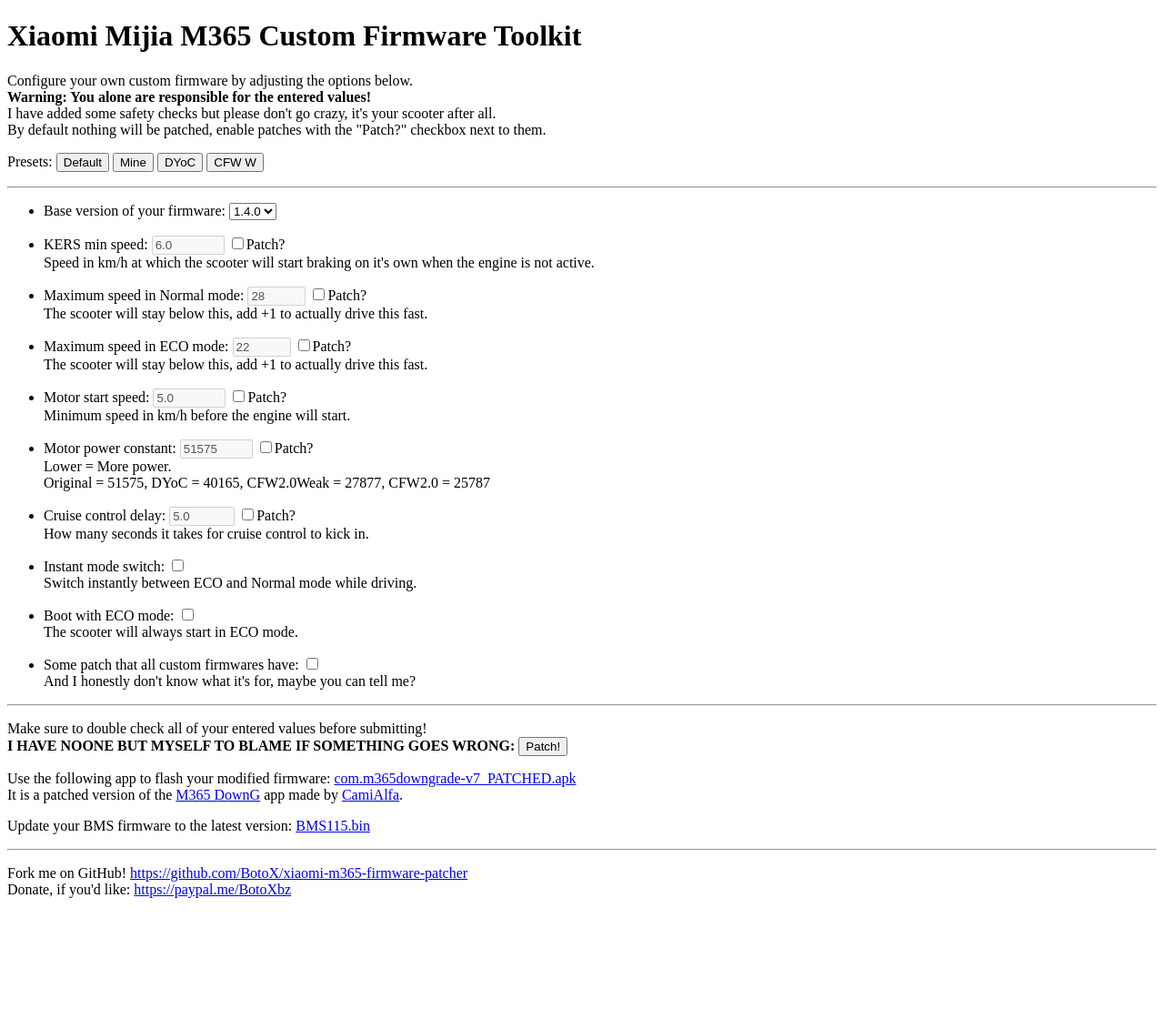
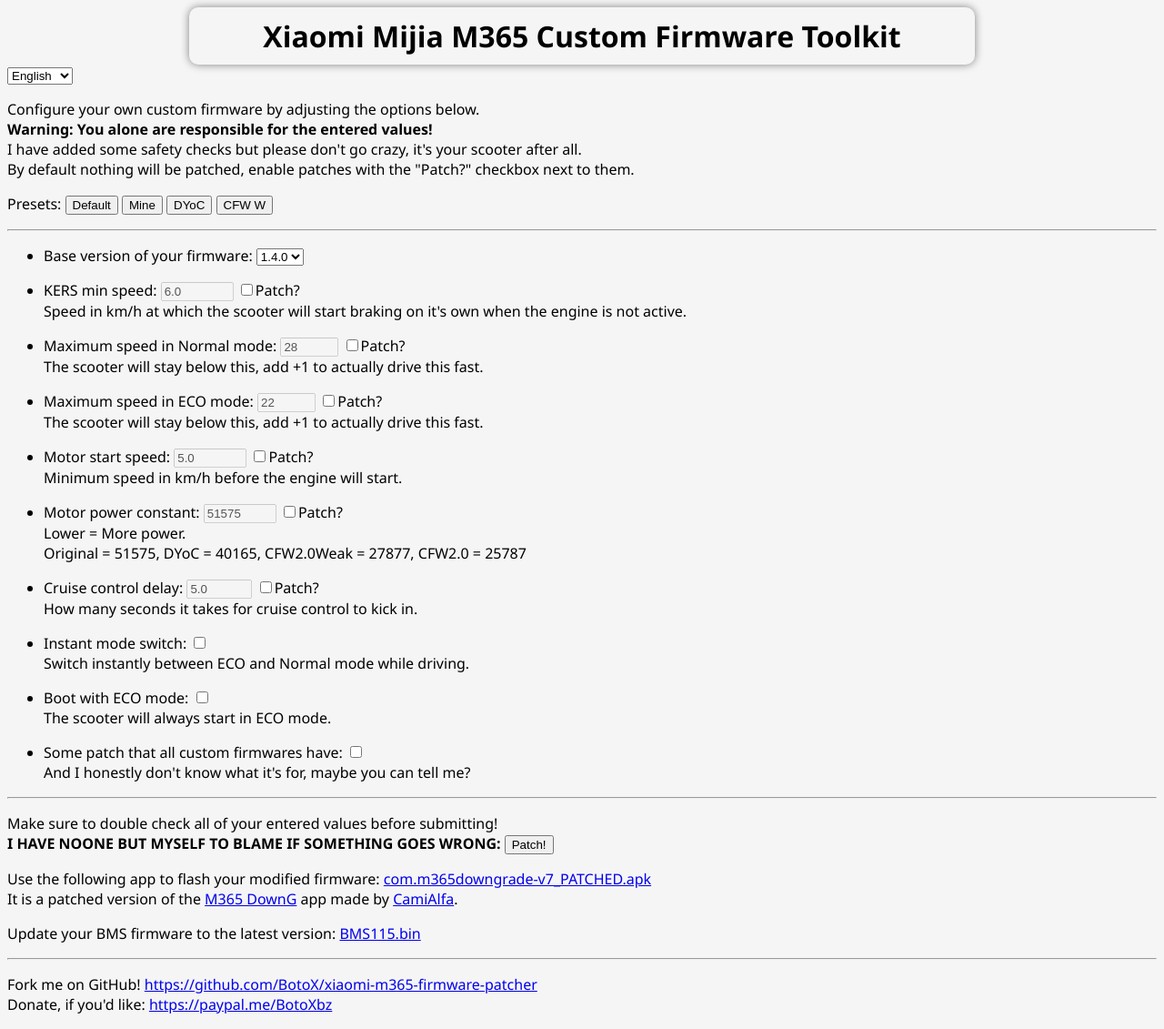
Before and after one commit to BotoX/xiaomi-m365-firmware-patcher, a Flask app: page / in a window 1280 px wide. Shown: the whole page at 91% size. Before the commit the page ends 987 px from the top, so only its background shows below. Run offline with Flask 2, Linux system fonts and the light colour scheme.

Commit message:
initial web page rework
Added CSS file
Customized <h1> and <body> for testing purposes

```diff
--- a/web/templates/home.html
+++ b/web/templates/home.html
@@ -1,14 +1,20 @@
 <!DOCTYPE html>
-<html lang="en">
+<html>
 <head>
     <meta charset="utf-8">
     <meta name="author" content="BotoX">
     <meta name="description" content="Xiaomi Mijia M365 Custom Firmware Toolkit">
     <title>Xiaomi Mijia M365 Custom Firmware Toolkit</title>
+    <link rel="stylesheet" type="text/css" media="screen" href="style.css"/>
 </head>
 
 <body>
-<h1>Xiaomi Mijia M365 Custom Firmware Toolkit</h1>
+    <h1 lang="en">Xiaomi Mijia M365 Custom Firmware Toolkit</h1>
+
+    <select onchange="select_language(this.options[this.selectedIndex].value)">
+        <option value="en" selected>English</option>
+        <option value="ru">Русский</option>
+    </select>
 
     <p>
         Configure your own custom firmware by adjusting the options below.<br>
@@ -208,3 +214,4 @@
     </script>
 
 </body>
+</html>
--- /dev/null
+++ b/web/templates/style.css
@@ -0,0 +1,12 @@
+body {
+    background-color: whitesmoke;
+    font-family: 'Segoe UI', Tahoma, Geneva, Verdana, sans-serif;
+}
+
+h1 {
+    text-align: center;
+    border-radius: 10px;
+    box-shadow: 0 0 10px grey;
+    padding: 10px;
+    margin: 0 200px 0 200px;
+}
```
Lines whose indentation alone changed are shown as unchanged.
